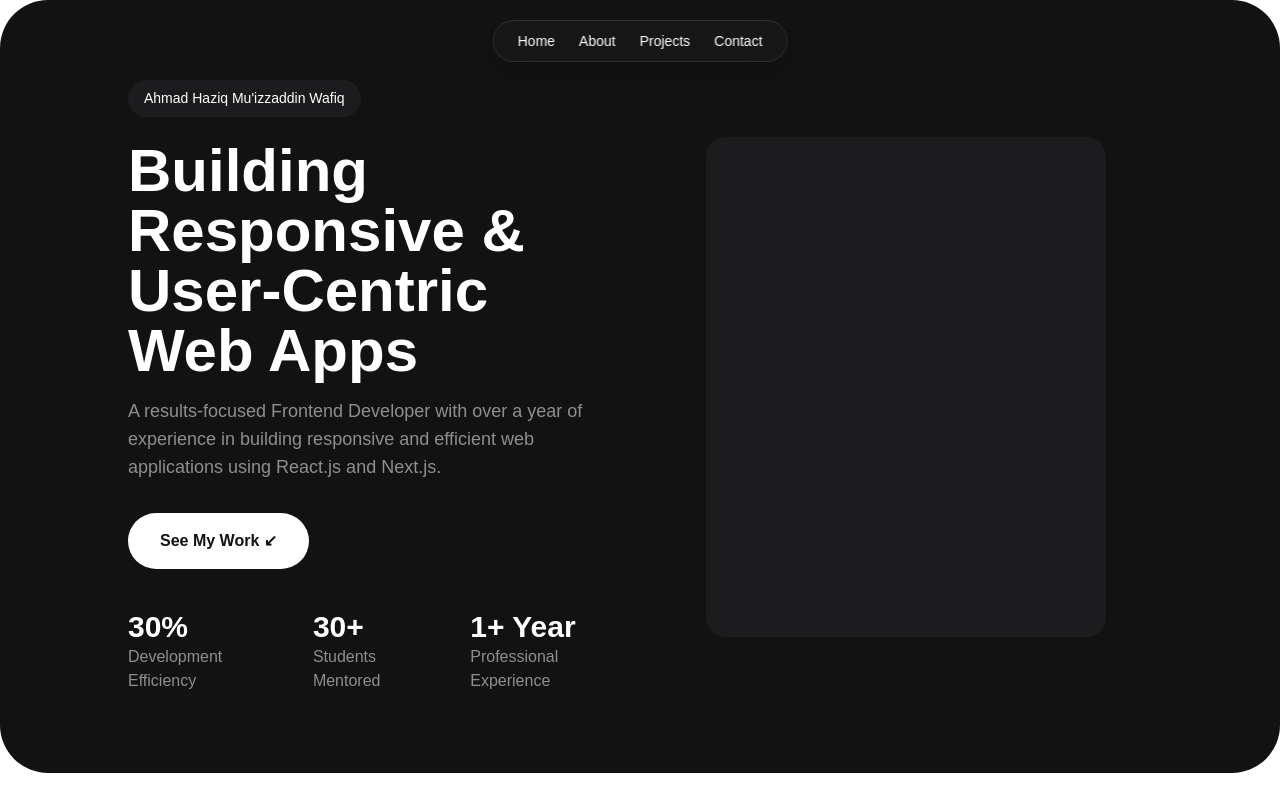
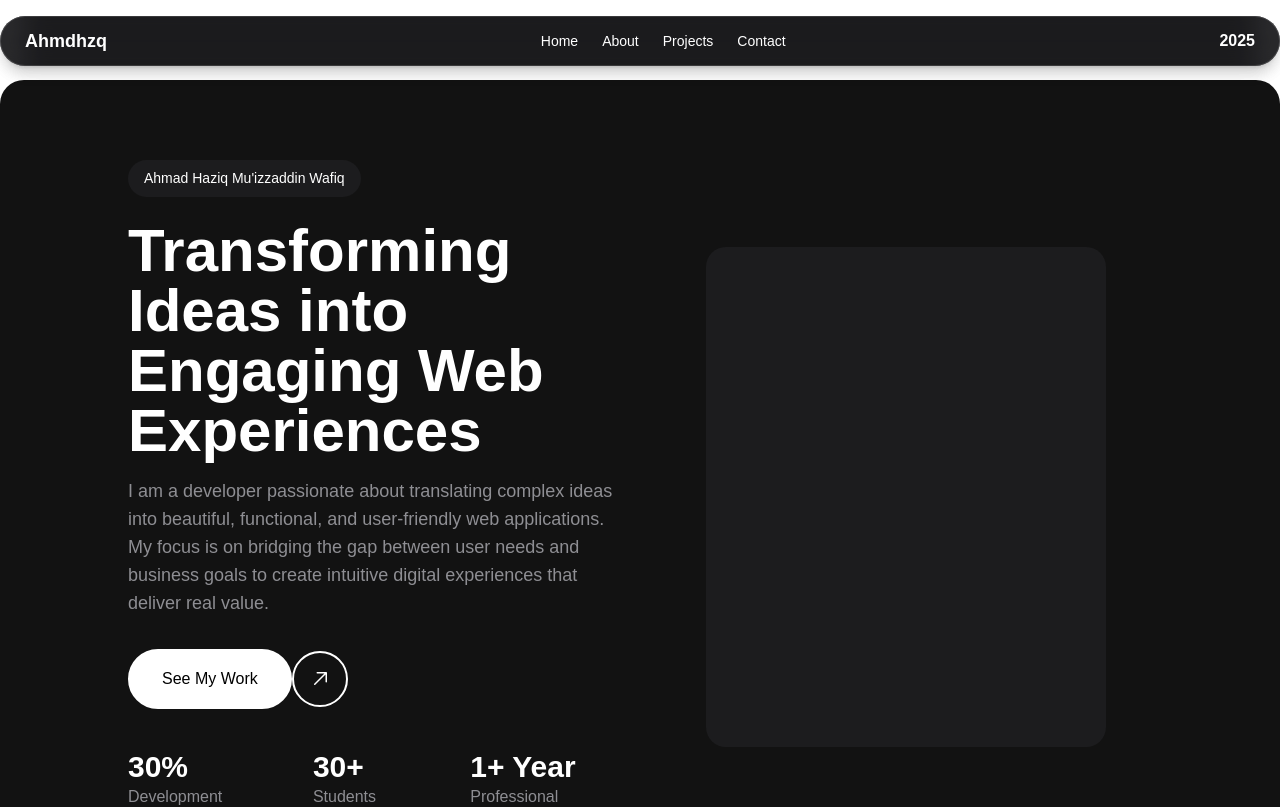
Before and after one commit to ahmdhzq/portfolio, a React (Create React App) app: page / in a window 1280 px wide. Shown: the top 807 px of the page. Built offline with nearby package versions, Linux system fonts and the light colour scheme.

Commit message:
update: Hero content and Navbar glass effect

```diff
--- a/package.json
+++ b/package.json
@@ -9,6 +9,7 @@
     "@testing-library/user-event": "^13.5.0",
     "react": "^19.1.1",
     "react-dom": "^19.1.1",
+    "react-icons": "^5.5.0",
     "react-scripts": "5.0.1",
     "styled-components": "^6.1.19",
     "web-vitals": "^2.1.4"
--- a/src/components/HeroSection.js
+++ b/src/components/HeroSection.js
@@ -1,5 +1,6 @@
 import React from 'react';
 import styled from 'styled-components';
+import { GoArrowUpRight } from "react-icons/go";
 
 const Pill = styled.div`
   display: inline-block;
@@ -34,7 +35,7 @@ const HeroImagePlaceholder = styled.div`
 
 const HeroSection = () => {
     return (
-        <div className="bg-bg-dark text-text-light rounded-3xl md:rounded-[3rem]">
+        <div className="bg-bg-dark mt-20 container mx-auto text-text-light rounded-3xl md:rounded[3rem]">
             <div className="flex justify-between items-center py-20 px-[10%] gap-10 font-manrope">
 
                 {/* Left Content */}
@@ -43,13 +44,18 @@ const HeroSection = () => {
                         <Pill>Ahmad Haziq Mu'izzaddin Wafiq</Pill>
                     </div>
                     <h1 className="text-5xl lg:text-6xl font-extrabold leading-tight mb-4 max-w-2xl text-text-light">
-                        Building Responsive & User-Centric Web Apps
+                        Transforming Ideas into Engaging Web Experiences
                     </h1>
                     <p className="text-lg text-text-gray mb-8 max-w-xl">
-                        A results-focused Frontend Developer with over a year of experience in building responsive and efficient web applications using React.js and Next.js.
+                        I am a developer passionate about translating complex ideas into beautiful, functional, and user-friendly web applications. My focus is on bridging the gap between user needs and business goals to create intuitive digital experiences that deliver real value.
                     </p>
-                    <div className="mb-10">
-                        <HeroButton>See My Work ↙</HeroButton>
+                    <div className="mb-10 flex items-center">
+                        <button className="px-8 py-4 border-2 border-white rounded-full text-black bg-white text-base cursor-pointer transition-all duration-200">
+                            See My Work
+                        </button>
+                        <div className="w-14 h-14 border-2 border-white rounded-full bg-transparent text-white inline-flex items-center justify-center cursor-pointer transition-all duration-200 hover:bg-white hover:text-black hover:scale-105">
+                            <GoArrowUpRight size={24} />
+                        </div>
                     </div>
                     <div className="flex flex-col md:flex-row gap-10">
                         <div className="stat">
--- a/src/components/Navbar.js
+++ b/src/components/Navbar.js
@@ -3,10 +3,13 @@ import React from 'react';
 const Navbar = () => {
     const navLinks = ["Home", "About", "Projects", "Contact"];
 
-    return (
-        <div className="fixed top-5 left-1/2 -translate-x-1/2 z-50">
-            <div className="bg-bg-card/50 backdrop-blur-lg text-text-light py-2.5 px-6 rounded-full shadow-lg border border-white/10">
-                <nav>
+    return (<>
+        <div className="fixed container top-4 left-1/2 -translate-x-1/2 z-50">
+            <div className="bg-bg-card/30 backdrop-blur-lg text-text-light py-2.5 px-6 rounded-full shadow-lg border border-white/10">
+                <nav className='flex items-center justify-between'>
+                    <ul className="flex items-center gap-x-6 text-lg font-bold">
+                        <h2>Ahmdhzq</h2>
+                    </ul>
                     <ul className="flex items-center gap-x-6 text-sm font-medium">
                         {navLinks.map((link) => (
                             <li key={link}>
@@ -16,10 +19,18 @@ const Navbar = () => {
                             </li>
                         ))}
                     </ul>
+                    <ul className="flex items-center gap-x-6 text font-semibold">
+                        <p>2025</p>
+                    </ul>
                 </nav>
             </div>
 
         </div>
+        <div className="fixed container top-4 left-1/2 -translate-x-1/2 -z-50">
+            <div className="bg-bg-card backdrop-blur-lg text-text-light py-6 px-6 rounded-full shadow-lg border border-white/10 ">
+            </div>
+        </div>
+    </>
     );
 };
 
```
Also changed, not shown: 1 other file (tests, documents, lock files or other folders).
